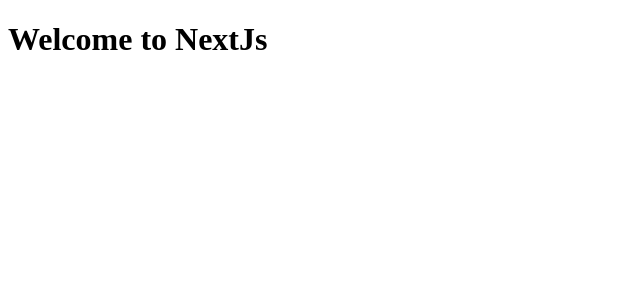
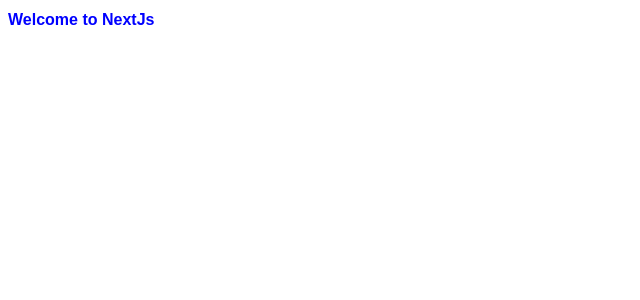
Before and after one commit to YuriCF1/Proj.Study-NextJs2, a Next.js app in the folder aula01/a1.3/: page / in a window 1280 px wide. Shown: the top 300 px of the page, without its empty margins (0-640 px from the left). Built offline with nearby package versions, Linux system fonts and the light colour scheme.

Commit message:
Creating global layout

```diff
--- a/aula01/a1.3/app/layout.js
+++ b/aula01/a1.3/app/layout.js
@@ -3,11 +3,26 @@
 //   description: "Generated by Next.js",
 // };
 
+//Esse layout sera o padrão que irá carregar em toda página, caso eu queira sobrescrever. Criar arquivo layout dentro da página sugerida
+
+// import "./layout.css"; //Maneira de importar css global
 export default function RootLayout({ children }) {
   return (
-    <html lang="pt-br">
-      <head><title>Next.js - Home</title></head>
-      <body>{children}</body>
-    </html>
+    <>
+      <html lang="pt-br">
+        <head>
+          {/* Outra maneira de colocar css global */}
+          <style>{`
+      * {
+        color: blue;
+  font-family: sans-serif;
+  font-size: 1em;
+      }
+    `}</style>
+          <title>Next.js - Home</title>
+        </head>
+        <body>{children}</body>
+      </html>
+    </>
   );
 }
```
